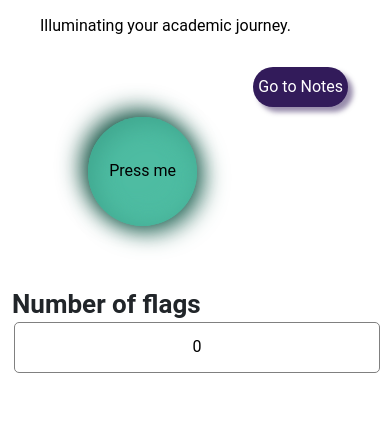
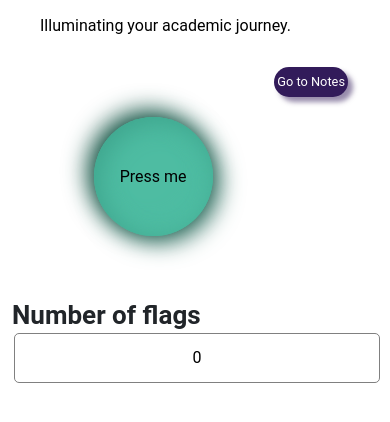
Before and after one commit to wymsoo/flagged, a plain HTML site: page button.html in a window 390 px wide. Shown: the part 88-510 px from the top of the page. Drawn offline with nearby package versions, Linux system fonts and the light colour scheme.

Commit message:
further changes

```diff
--- a/styles.css
+++ b/styles.css
@@ -95,6 +95,14 @@ body {
         padding: 5px; /* Reduce padding */
         height: 40px; /* Reduce height */
         font-size: 1em; /* Smaller font size */
+    }
+}
+
+@media (max-width: 400px) {
+    .mybigbtn {
+        padding: 3px; /* Further reduce padding */
+        height: 30px; /* Further reduce height */
+        font-size: 0.8em; /* Smaller font size */
     }
 }
 
```
